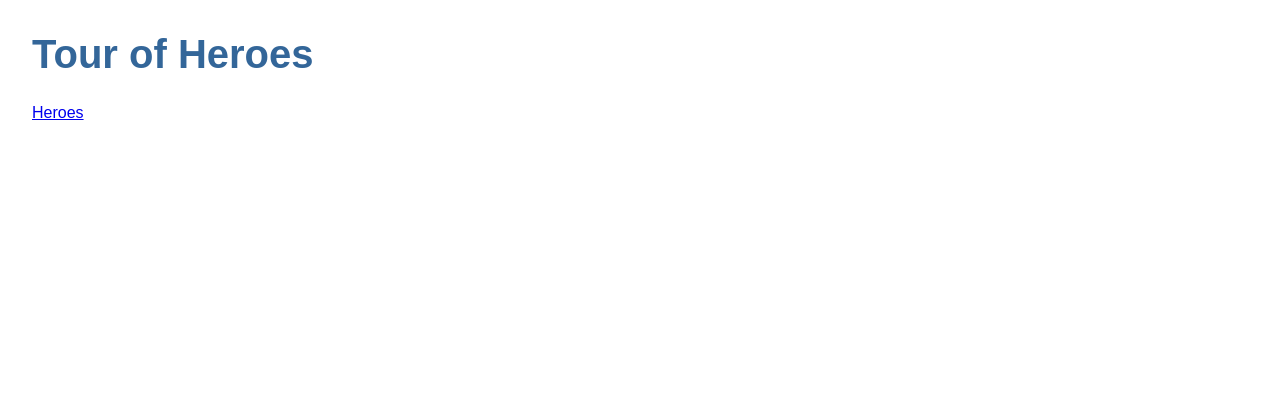
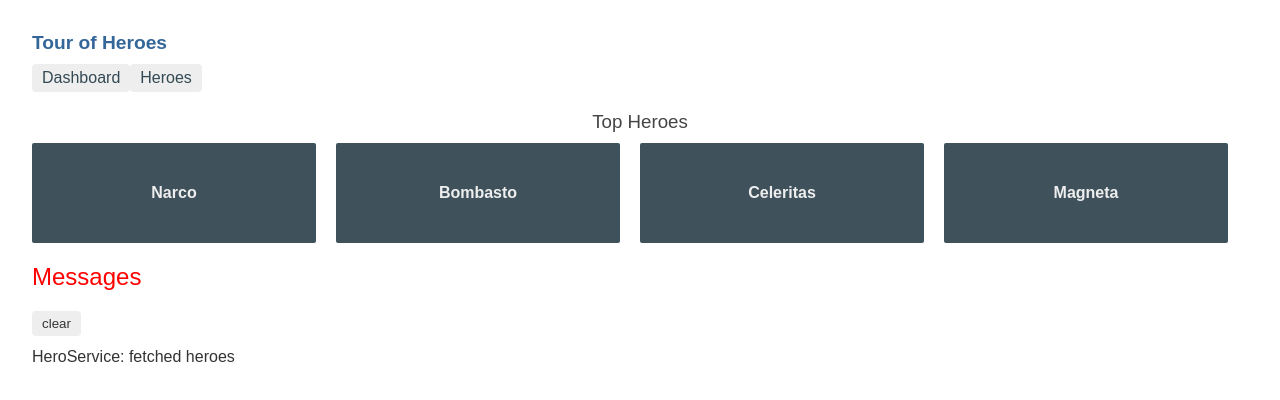
Before and after one commit to kargeb/tour-of-heroes, an Angular app: page /dashboard in a window 1280 px wide. Before the commit this address led to /. Shown: the top 400 px of the page. Built offline with nearby package versions, Linux system fonts and the light colour scheme.

Commit message:
add styles and create working main nav

```diff
--- a/src/app/app-routing.module.ts
+++ b/src/app/app-routing.module.ts
@@ -1,8 +1,13 @@
 import { NgModule } from '@angular/core';
 import { RouterModule, Routes } from '@angular/router';
 import { HeroesComponent } from './heroes/heroes.component';
+import { DashboardComponent } from './dashboard/dashboard.component';
 
-const routes: Routes = [{ path: 'heroes', component: HeroesComponent }];
+const routes: Routes = [
+  { path: '', redirectTo: 'dashboard', pathMatch: 'full' },
+  { path: 'heroes', component: HeroesComponent },
+  { path: 'dashboard', component: DashboardComponent },
+];
 
 @NgModule({
   imports: [RouterModule.forRoot(routes)],
--- a/src/app/app.component.html
+++ b/src/app/app.component.html
@@ -1,5 +1,8 @@
 <h1>{{ title }}</h1>
-<nav><a routerLink="/heroes">Heroes</a></nav>
+<nav>
+  <a routerLink="/dashboard">Dashboard</a>
+  <a routerLink="/heroes">Heroes</a>
+</nav>
 <!-- <app-heroes></app-heroes> -->
 <router-outlet></router-outlet>
 <app-messages></app-messages>
--- a/src/app/app.component.scss
+++ b/src/app/app.component.scss
@@ -0,0 +1,24 @@
+/* AppComponent's private CSS styles */
+h1 {
+  font-size: 1.2em;
+  margin-bottom: 0;
+}
+nav a {
+  padding: 5px 10px;
+  text-decoration: none;
+  margin-top: 10px;
+  display: inline-block;
+  background-color: #eee;
+  border-radius: 4px;
+}
+nav a:visited,
+a:link {
+  color: #334953;
+}
+nav a:hover {
+  color: #039be5;
+  background-color: #cfd8dc;
+}
+nav a.active {
+  color: #039be5;
+}
--- a/src/app/app.module.ts
+++ b/src/app/app.module.ts
@@ -8,9 +8,10 @@
 import { HeroDetailComponent } from './hero-detail/hero-detail.component';
 import { MessagesComponent } from './messages/messages.component';
 import { AppRoutingModule } from './app-routing.module';
+import { DashboardComponent } from './dashboard/dashboard.component';
 
 @NgModule({
-  declarations: [AppComponent, HeroesComponent, HeroDetailComponent, MessagesComponent],
+  declarations: [AppComponent, HeroesComponent, HeroDetailComponent, MessagesComponent, DashboardComponent],
   imports: [BrowserModule, FormsModule, AppRoutingModule],
   providers: [],
   bootstrap: [AppComponent],
--- /dev/null
+++ b/src/app/dashboard/dashboard.component.html
@@ -0,0 +1,8 @@
+<h3>Top Heroes</h3>
+<div class="grid grid-pad">
+  <a *ngFor="let hero of heroes" class="col-1-4">
+    <div class="module hero">
+      <h4>{{ hero.name }}</h4>
+    </div>
+  </a>
+</div>
--- /dev/null
+++ b/src/app/dashboard/dashboard.component.scss
@@ -0,0 +1,64 @@
+/* DashboardComponent's private CSS styles */
+[class*="col-"] {
+  float: left;
+  padding-right: 20px;
+  padding-bottom: 20px;
+}
+[class*="col-"]:last-of-type {
+  padding-right: 0;
+}
+a {
+  text-decoration: none;
+}
+*,
+*::after,
+*::before {
+  box-sizing: border-box;
+}
+h3 {
+  text-align: center;
+  margin-bottom: 0;
+}
+h4 {
+  position: relative;
+}
+.grid {
+  margin: 0;
+}
+.col-1-4 {
+  width: 25%;
+}
+.module {
+  padding: 20px;
+  text-align: center;
+  color: #eee;
+  max-height: 120px;
+  min-width: 120px;
+  background-color: #3f525c;
+  border-radius: 2px;
+}
+.module:hover {
+  background-color: #eee;
+  cursor: pointer;
+  color: #607d8b;
+}
+.grid-pad {
+  padding: 10px 0;
+}
+.grid-pad > [class*="col-"]:last-of-type {
+  padding-right: 20px;
+}
+@media (max-width: 600px) {
+  .module {
+    font-size: 10px;
+    max-height: 75px;
+  }
+}
+@media (max-width: 1024px) {
+  .grid {
+    margin: 0;
+  }
+  .module {
+    min-width: 60px;
+  }
+}
--- /dev/null
+++ b/src/app/dashboard/dashboard.component.ts
@@ -0,0 +1,24 @@
+import { Component, OnInit } from '@angular/core';
+import { Hero } from '../hero';
+import { HeroService } from '../hero.service';
+
+@Component({
+  selector: 'app-dashboard',
+  templateUrl: './dashboard.component.html',
+  styleUrls: ['./dashboard.component.scss'],
+})
+export class DashboardComponent implements OnInit {
+  heroes: Hero[] = [];
+
+  constructor(private heroService: HeroService) {}
+
+  ngOnInit() {
+    this.getHeroes();
+  }
+
+  getHeroes(): void {
+    this.heroService
+      .getHeroes()
+      .subscribe((heroes) => (this.heroes = heroes.slice(1, 5)));
+  }
+}
```
Also changed, not shown: 1 other file (tests, documents, lock files or other folders).
